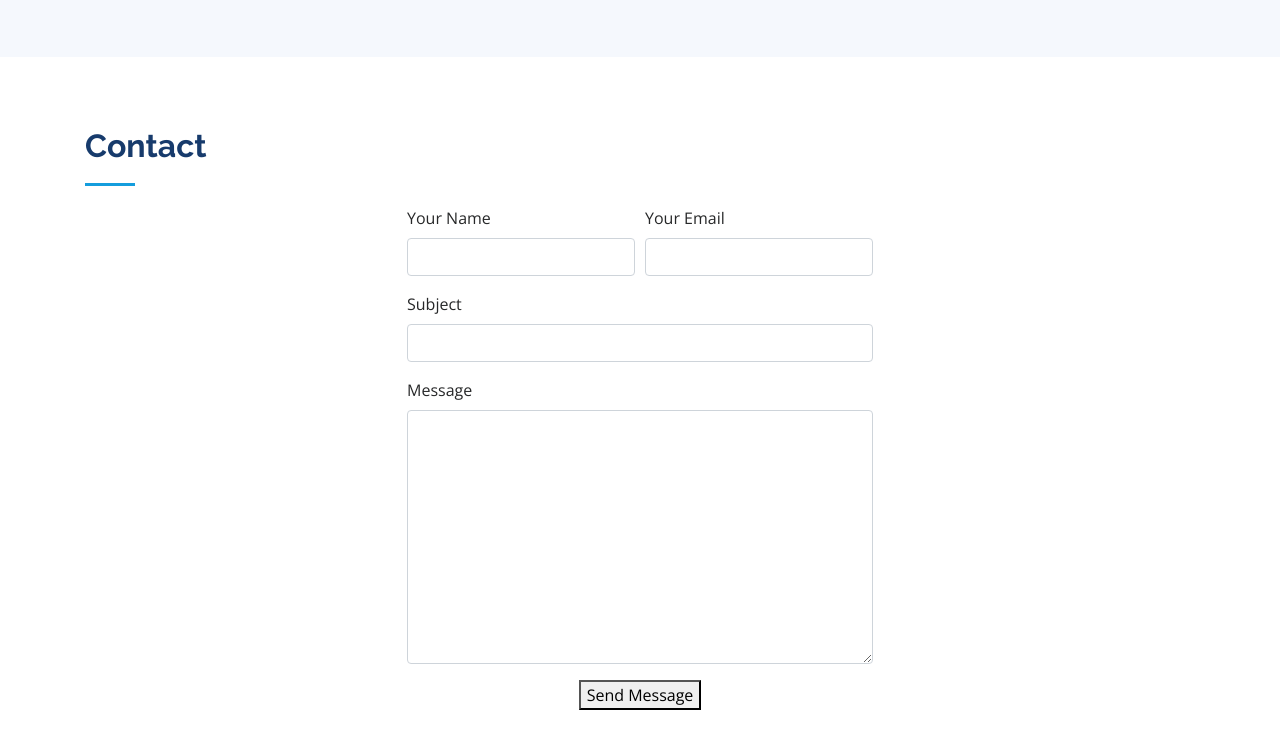
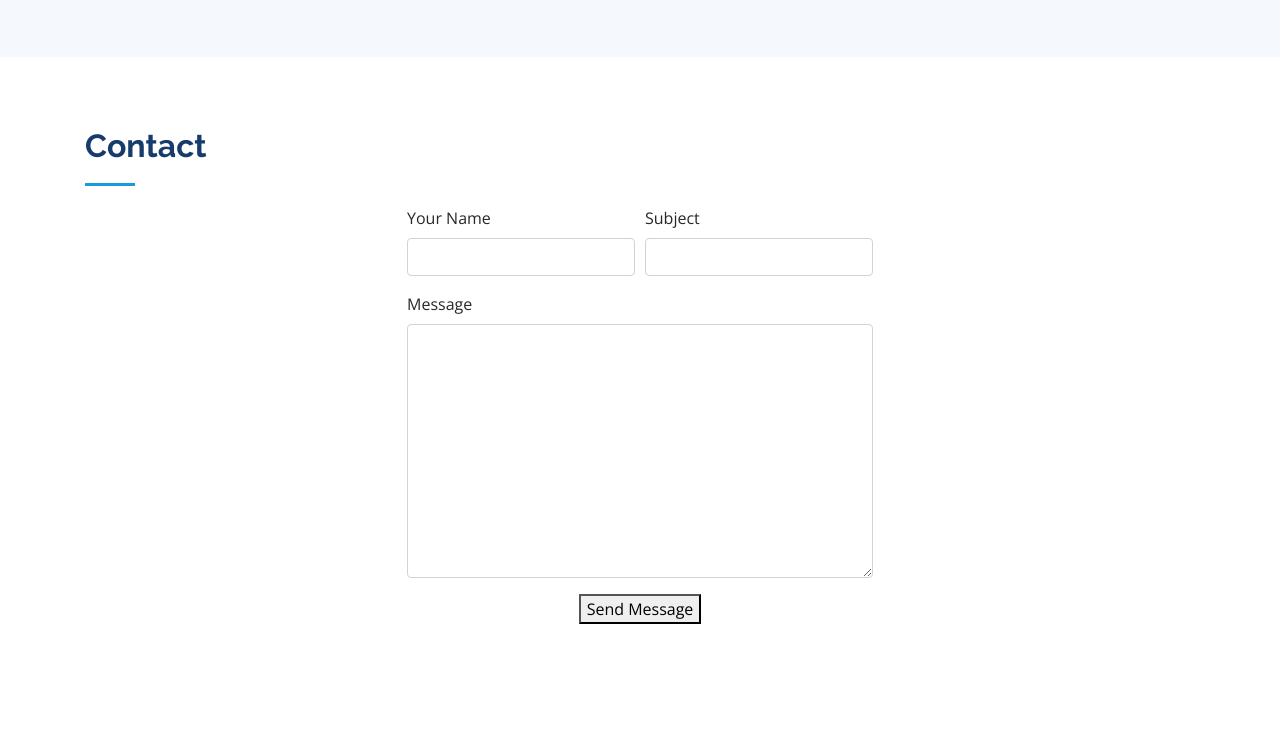
Before and after one commit to SISE-Web-Development-Environments/assignment1-alisafaingold, a plain HTML site: page index.html in a window 1280 px wide. Shown: the part 4732-5480 px from the top of the page. After the commit the page ends 5416 px from the top, so only its background shows below. Drawn offline with nearby package versions, Linux system fonts and the light colour scheme.

Commit message:
Update index.html

```diff
--- a/index.html
+++ b/index.html
@@ -274,16 +274,10 @@
                         <div class="validate"></div>
                     </div>
                     <div class="form-group col-md-6">
-                        <label for="name">Your Email</label>
-                        <input type="email" class="form-control" name="email" id="email" data-rule="email"
-                               data-msg="Please enter a valid email"/>
+                        <label for="name">Subject</label>
+                        <input type="text" class="form-control" name="subject" id="subject"/>
                         <div class="validate"></div>
                     </div>
-                </div>
-                <div class="form-group">
-                    <label for="name">Subject</label>
-                    <input type="text" class="form-control" name="subject" id="subject"/>
-                    <div class="validate"></div>
                 </div>
                 <div class="form-group">
                     <label for="name">Message</label>
```
